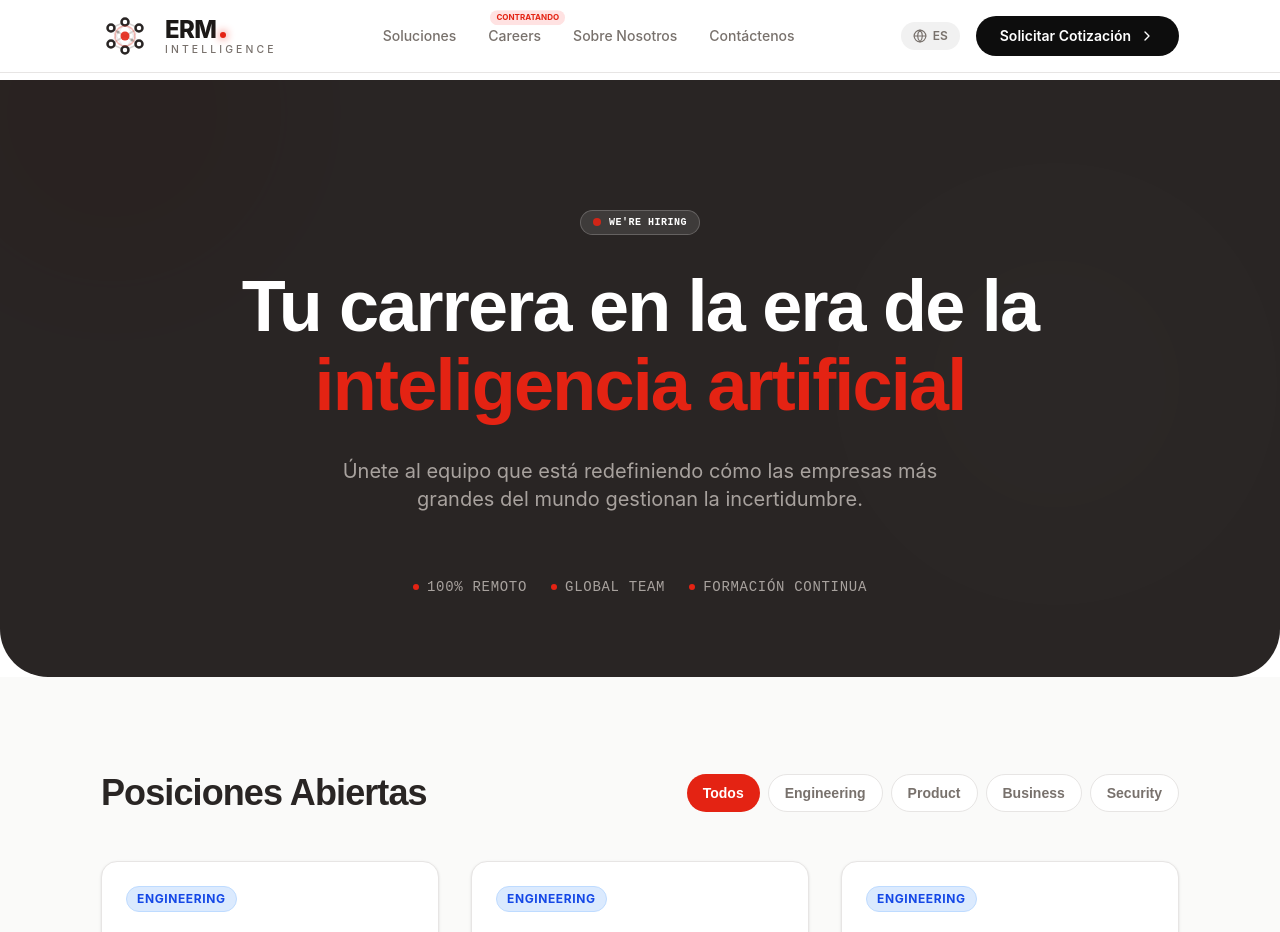
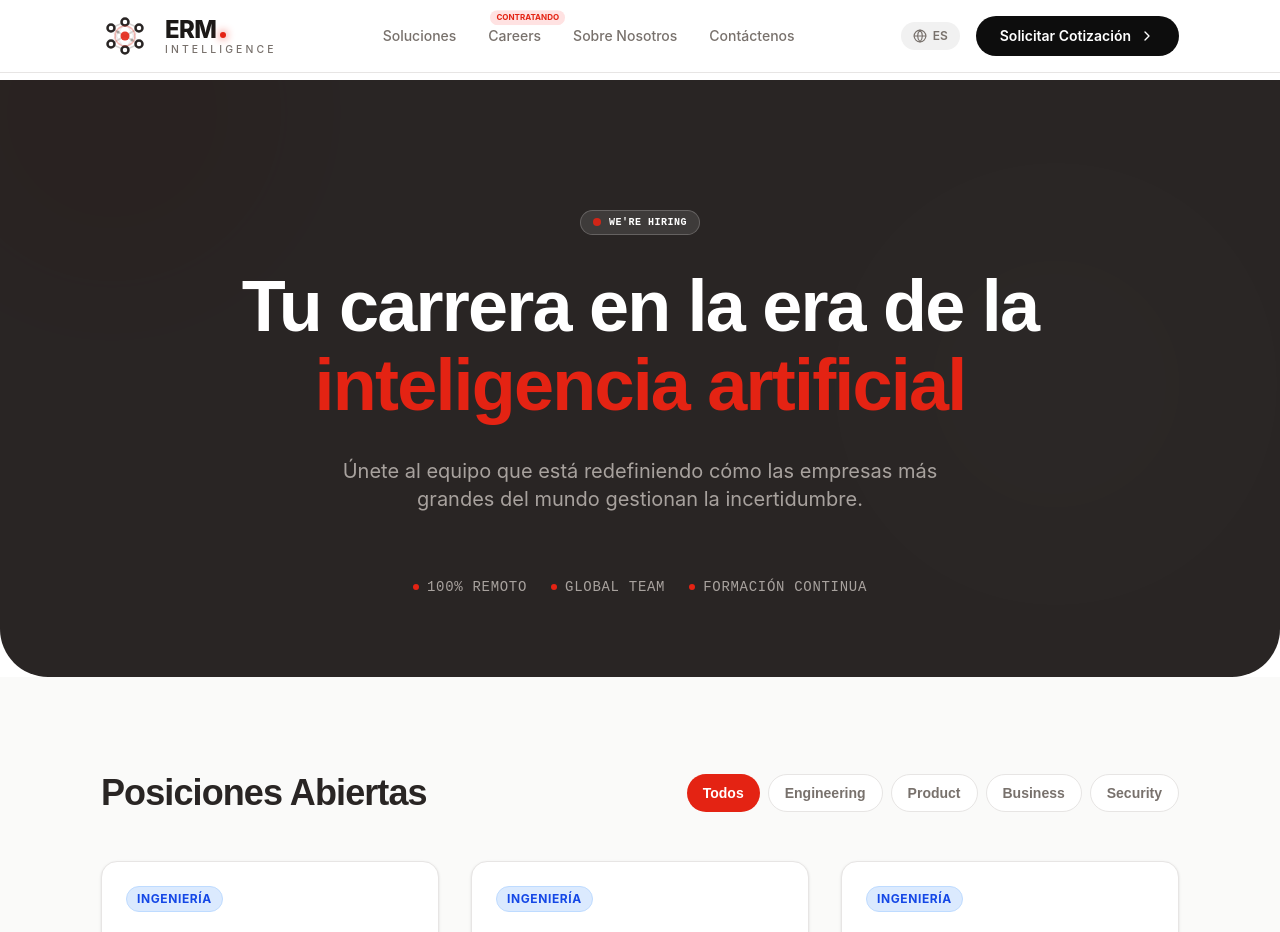
Before and after one commit to marinm80/erm-intelligence, a React (Vite) app in the folder frontend/: page /careers in a window 1280 px wide. Shown: the top 932 px of the page. Built offline with nearby package versions, Linux system fonts and the light colour scheme.

Commit message:
feat(i18n): finalize application form translations and apply bilingual models

```diff
--- a/frontend/src/components/careers/ApplicationForm.tsx
+++ b/frontend/src/components/careers/ApplicationForm.tsx
@@ -1,6 +1,7 @@
 import { useState, useRef } from 'react';
 import type { JobPosition, JobApplication } from '../../types/careers';
 import { UploadCloud, CheckCircle2, AlertCircle, X } from 'lucide-react';
+import { useTranslation } from 'react-i18next';
 
 interface ApplicationFormProps {
   jobs: JobPosition[];
@@ -8,6 +9,9 @@ interface ApplicationFormProps {
 }
 
 export const ApplicationForm = ({ jobs, selectedJobId }: ApplicationFormProps) => {
+  const { t, i18n } = useTranslation();
+  const lang = i18n.language === 'en' ? 'en' : 'es';
+
   const [formData, setFormData] = useState<Partial<JobApplication>>({
     positionId: selectedJobId || '',
     fullName: '',
@@ -179,7 +183,7 @@ export const ApplicationForm = ({ jobs, selectedJobId }: ApplicationFormProps) =
                  >
                    <option value="" disabled>Selecciona una posición</option>
                    {jobs.filter(j => j.isActive).map(job => (
-                     <option key={job.id} value={job.id}>{job.title} ({job.contractType} - {job.modality})</option>
+                     <option key={job.id} value={job.id}>{job.title[lang]} ({t(`careers.contracts.${job.contractType}`)} - {t(`careers.modalities.${job.modality}`)})</option>
                    ))}
                  </select>
              </div>
--- a/frontend/src/components/careers/JobCard.tsx
+++ b/frontend/src/components/careers/JobCard.tsx
@@ -9,7 +9,9 @@ interface JobCardProps {
 }
 
 export const JobCard = ({ job, onApply }: JobCardProps) => {
-  const { t } = useTranslation();
+  const { t, i18n } = useTranslation();
+  const lang = i18n.language === 'en' ? 'en' : 'es';
+
   const departmentColors: Record<string, string> = {
     'Engineering': 'bg-blue-100 text-blue-700 border-blue-200',
     'Product': 'bg-purple-100 text-purple-700 border-purple-200',
@@ -23,26 +25,26 @@ export const JobCard = ({ job, onApply }: JobCardProps) => {
     <div className="bg-white border border-stone-200 rounded-2xl p-6 shadow-sm hover:shadow-xl transition-all hover:scale-[1.02] flex flex-col h-full group">
       <div className="flex justify-between items-start mb-4">
         <span className={`px-2.5 py-1 rounded-full text-xs font-bold uppercase tracking-wider border ${badgeColor}`}>
-          {job.department}
+          {t(`careers.departments.${job.department}`)}
         </span>
       </div>
 
       <h3 className="text-xl font-display font-bold text-stone-800 mb-2 group-hover:text-(--color-brand-red) transition-colors line-clamp-2">
-        {job.title}
+        {job.title[lang]}
       </h3>
 
       <p className="text-stone-500 text-sm mb-6 grow line-clamp-3">
-        {job.description}
+        {job.description[lang]}
       </p>
 
       <div className="flex flex-wrap gap-4 mb-6 text-sm text-stone-500 font-medium">
         <div className="flex items-center gap-1.5">
           <MapPin className="w-4 h-4" />
-          {job.modality}
+          {t(`careers.modalities.${job.modality}`)}
         </div>
         <div className="flex items-center gap-1.5">
           <Clock className="w-4 h-4" />
-          {job.contractType}
+          {t(`careers.contracts.${job.contractType}`)}
         </div>
       </div>
 
@@ -59,7 +61,7 @@ export const JobCard = ({ job, onApply }: JobCardProps) => {
           onClick={() => onApply(job)}
           className="w-full py-3 bg-stone-100 text-stone-800 rounded-xl font-bold font-display hover:bg-(--color-brand-red) hover:text-white transition-colors group-hover:shadow-md"
         >
-          Aplicar Ahora
+          {t('careers.apply')}
         </button>
       </div>
     </div>
--- a/frontend/src/data/jobPositions.ts
+++ b/frontend/src/data/jobPositions.ts
@@ -3,158 +3,303 @@ import type { JobPosition } from '../types/careers';
 export const jobPositions: JobPosition[] = [
   {
     id: 'eng-01',
-    title: 'Senior Full-Stack Engineer (PERN)',
+    title: {
+      es: 'Senior Full-Stack Engineer (PERN)',
+      en: 'Senior Full-Stack Engineer (PERN)'
+    },
     department: 'Engineering',
     contractType: 'Full-time',
     modality: 'Remoto',
-    description: 'Buscamos un ingeniero Senior Full-Stack experimentado en el stack PERN (PostgreSQL, Express, React, Node.js) para liderar el desarrollo de nuestra plataforma core.',
-    requirements: [
+    description: {
+      es: 'Buscamos un ingeniero Senior Full-Stack experimentado en el stack PERN (PostgreSQL, Express, React, Node.js) para liderar el desarrollo de nuestra plataforma core.',
+      en: 'We are looking for an experienced Senior Full-Stack Engineer working with the PERN stack (PostgreSQL, Express, React, Node.js) to lead the development of our core platform.'
+    },
+    requirements: {
+      es: [
         '+5 años de experiencia en Node.js y React',
         'Sólidos conocimientos en TypeScript y arquitectura de software',
         'Experiencia con PostgreSQL y optimización de consultas',
         'Inglés intermedio/avanzado'
       ],
+      en: [
+        '5+ years of experience in Node.js and React',
+        'Solid knowledge of TypeScript and software architecture',
+        'Experience with PostgreSQL and query optimization',
+        'Intermediate/advanced English'
+      ]
+    },
     isActive: true,
   },
   {
     id: 'eng-02',
-    title: 'AI/ML Engineer',
+    title: {
+      es: 'AI/ML Engineer',
+      en: 'AI/ML Engineer'
+    },
     department: 'Engineering',
     contractType: 'Full-time',
     modality: 'Remoto',
-    description: 'Únete a nuestro equipo de IA para integrar modelos predictivos y LLMs en nuestras soluciones de ERM.',
-    requirements: [
+    description: {
+      es: 'Únete a nuestro equipo de IA para integrar modelos predictivos y LLMs en nuestras soluciones de ERM.',
+      en: 'Join our AI team to integrate predictive models and LLMs into our ERM solutions.'
+    },
+    requirements: {
+      es: [
         '+3 años de experiencia en Machine Learning / Data Science',
         'Experiencia práctica con Python, TensorFlow o PyTorch',
         'Conocimientos en integración de APIs de OpenAI o similares',
         'Capacidad de análisis de datos complejos'
       ],
+      en: [
+        '3+ years of experience in Machine Learning / Data Science',
+        'Hands-on experience with Python, TensorFlow or PyTorch',
+        'Knowledge of OpenAI APIs integration or similar',
+        'Ability to analyze complex data'
+      ]
+    },
     isActive: true,
   },
   {
     id: 'eng-03',
-    title: 'Backend Engineer (Node.js)',
+    title: {
+      es: 'Backend Engineer (Node.js)',
+      en: 'Backend Engineer (Node.js)'
+    },
     department: 'Engineering',
     contractType: 'Full-time',
     modality: 'Híbrido',
-    description: 'Desarrollador backend para mantenimiento y creación de nuevos servicios RESTful enfocados en alto rendimiento.',
-    requirements: [
+    description: {
+      es: 'Desarrollador backend para mantenimiento y creación de nuevos servicios RESTful enfocados en alto rendimiento.',
+      en: 'Backend developer for maintenance and creation of new high-performance RESTful services.'
+    },
+    requirements: {
+      es: [
         '+3 años en Node.js / Express',
         'Fuerte experiencia en SQL, diseño de BD',
         'Manejo de Docker, CI/CD'
       ],
+      en: [
+        '3+ years in Node.js / Express',
+        'Strong experience in SQL, DB design',
+        'Docker, CI/CD management'
+      ]
+    },
     isActive: true,
   },
   {
     id: 'eng-04',
-    title: 'DevOps / Cloud Engineer',
+    title: {
+      es: 'DevOps / Cloud Engineer',
+      en: 'DevOps / Cloud Engineer'
+    },
     department: 'Engineering',
     contractType: 'Full-time',
     modality: 'Remoto',
-    description: 'Responsable de la infraestructura cloud, pipelines de despliegue automatizado y monitoreo de sistemas.',
-    requirements: [
+    description: {
+      es: 'Responsable de la infraestructura cloud, pipelines de despliegue automatizado y monitoreo de sistemas.',
+      en: 'Responsible for cloud infrastructure, automated deployment pipelines, and systems monitoring.'
+    },
+    requirements: {
+      es: [
         'AWS / GCP expertise',
         'Kubernetes, Terraform, Ansible',
         'Experiencia en entornos de alta disponibilidad'
       ],
+      en: [
+        'AWS / GCP expertise',
+        'Kubernetes, Terraform, Ansible',
+        'Experience in high availability environments'
+      ]
+    },
     isActive: true,
   },
   {
     id: 'prod-01',
-    title: 'Product Manager',
+    title: {
+      es: 'Product Manager',
+      en: 'Product Manager'
+    },
     department: 'Product',
     contractType: 'Full-time',
     modality: 'Remoto',
-    description: 'Lidera la visión y el roadmap de ERM Intelligence, alineando las necesidades del cliente con el desarrollo técnico.',
-    requirements: [
+    description: {
+      es: 'Lidera la visión y el roadmap de ERM Intelligence, alineando las necesidades del cliente con el desarrollo técnico.',
+      en: 'Lead the vision and roadmap for ERM Intelligence, aligning client needs with technical development.'
+    },
+    requirements: {
+      es: [
         '+4 años de experiencia como Product Manager en B2B SaaS',
         'Fuerte comprensión de metodologías ágiles',
         'Habilidad para traducir métricas en decisiones de producto'
       ],
+      en: [
+        '4+ years of B2B SaaS Product Management experience',
+        'Strong understanding of agile methodologies',
+        'Ability to translate metrics into product decisions'
+      ]
+    },
     isActive: true,
   },
   {
     id: 'prod-02',
-    title: 'UX/UI Designer',
+    title: {
+      es: 'UX/UI Designer',
+      en: 'UX/UI Designer'
+    },
     department: 'Product',
     contractType: 'Full-time',
     modality: 'Remoto',
-    description: 'Diseñador apasionado por crear interfaces limpias, corporativas y altamente funcionales.',
-    requirements: [
+    description: {
+      es: 'Diseñador apasionado por crear interfaces limpias, corporativas y altamente funcionales.',
+      en: 'Designer passionate about creating clean, corporate, and highly functional interfaces.'
+    },
+    requirements: {
+      es: [
         'Portafolio destacable en productos digitales / SaaS',
         'Dominio de Figma y design systems',
         'Experiencia en diseño B2B'
       ],
+      en: [
+        'Outstanding portfolio in digital products / SaaS',
+        'Proficiency in Figma and design systems',
+        'Experience in B2B design'
+      ]
+    },
     isActive: true,
   },
   {
     id: 'bus-01',
-    title: 'Business Development Manager',
+    title: {
+      es: 'Business Development Manager',
+      en: 'Business Development Manager'
+    },
     department: 'Business',
     contractType: 'Full-time',
     modality: 'Híbrido',
-    description: 'Buscamos un desarrollador de negocios para abrir nuevos mercados y cerrar acuerdos B2B estratégicos.',
-    requirements: [
+    description: {
+      es: 'Buscamos un desarrollador de negocios para abrir nuevos mercados y cerrar acuerdos B2B estratégicos.',
+      en: 'We are looking for a business developer to open new markets and close strategic B2B deals.'
+    },
+    requirements: {
+      es: [
         'Experiencia en ventas B2B (software / servicios financieros)',
         'Habilidades comprobadas de negociación',
         'Alta capacidad de comunicación'
       ],
+      en: [
+        'Experience in B2B sales (software / financial services)',
+        'Proven negotiation skills',
+        'High communication capabilities'
+      ]
+    },
     isActive: true,
   },
   {
     id: 'bus-02',
-    title: 'Risk Consultant (ERM Specialist)',
+    title: {
+      es: 'Risk Consultant (ERM Specialist)',
+      en: 'Risk Consultant (ERM Specialist)'
+    },
     department: 'Business',
     contractType: 'Freelance',
     modality: 'Remoto',
-    description: 'Especialista en Enterprise Risk Management para asesorar a clientes clave y adaptar nuestra IA a sus necesidades.',
-    requirements: [
+    description: {
+      es: 'Especialista en Enterprise Risk Management para asesorar a clientes clave y adaptar nuestra IA a sus necesidades.',
+      en: 'Enterprise Risk Management specialist to advise key clients and adapt our AI to their needs.'
+    },
+    requirements: {
+      es: [
         'Certificaciones en Gestión de Riesgos (CRISC, CERA, etc.)',
         'Experiencia consultiva previa',
         'Disponibilidad por proyectos'
       ],
+      en: [
+        'Risk Management certifications (CRISC, CERA, etc.)',
+        'Previous consulting experience',
+        'Project-based availability'
+      ]
+    },
     isActive: true,
   },
   {
     id: 'bus-03',
-    title: 'Technical Sales Engineer',
+    title: {
+      es: 'Technical Sales Engineer',
+      en: 'Technical Sales Engineer'
+    },
     department: 'Business',
     contractType: 'Full-time',
     modality: 'Remoto',
-    description: 'El puente entre tecnología y ventas. Demuestra la capacidad técnica de ERM Intelligence a prospectos.',
-    requirements: [
+    description: {
+      es: 'El puente entre tecnología y ventas. Demuestra la capacidad técnica de ERM Intelligence a prospectos.',
+      en: 'The bridge between technology and sales. Demonstrate the technical capability of ERM Intelligence to prospects.'
+    },
+    requirements: {
+      es: [
         'Background técnico sólido',
         'Excelentes habilidades de presentación',
         'Inglés avanzado'
       ],
+      en: [
+        'Solid technical background',
+        'Excellent presentation skills',
+        'Advanced English'
+      ]
+    },
     isActive: true,
   },
   {
     id: 'sec-01',
-    title: 'Information Security Analyst',
+    title: {
+      es: 'Information Security Analyst',
+      en: 'Information Security Analyst'
+    },
     department: 'Security',
     contractType: 'Full-time',
     modality: 'Remoto',
-    description: 'Asegura que nuestros sistemas y los datos de nuestros clientes cumplan con los más altos estándares de seguridad.',
-    requirements: [
+    description: {
+      es: 'Asegura que nuestros sistemas y los datos de nuestros clientes cumplan con los más altos estándares de seguridad.',
+      en: "Ensures that our systems and our clients' data comply with the highest security standards."
+    },
+    requirements: {
+      es: [
         'Auditorías de seguridad, ethical hacking',
         'Conocimientos de ISO 27001, SOC2',
         '+3 años en ciberseguridad'
       ],
+      en: [
+        'Security audits, ethical hacking',
+        'Knowledge of ISO 27001, SOC2',
+        '3+ years in cybersecurity'
+      ]
+    },
     isActive: true,
   },
   {
     id: 'sec-02',
-    title: 'Data Governance Specialist',
+    title: {
+      es: 'Data Governance Specialist',
+      en: 'Data Governance Specialist'
+    },
     department: 'Security',
     contractType: 'Full-time',
     modality: 'Remoto',
-    description: 'Especialista en privacidad y gobernanza de datos para asegurar el cumplimiento normativo (GDPR, etc).',
-    requirements: [
+    description: {
+      es: 'Especialista en privacidad y gobernanza de datos para asegurar el cumplimiento normativo (GDPR, etc).',
+      en: 'Data privacy and governance specialist to ensure regulatory compliance (GDPR, etc.).'
+    },
+    requirements: {
+      es: [
         'Experiencia en leyes de protección de datos',
         'Implementación de frameworks de gobernanza',
         'Atención al detalle y documentación'
       ],
+      en: [
+        'Experience with data protection laws',
+        'Implementation of governance frameworks',
+        'Attention to detail and documentation'
+      ]
+    },
     isActive: true,
   }
 ];
--- a/frontend/src/i18n.ts
+++ b/frontend/src/i18n.ts
@@ -63,6 +63,22 @@ const resources = {
           "requirements": "Requisitos",
           "apply_title": "Aplicar a esta posición",
           "not_found": "Oferta no encontrada"
+        },
+        "departments": {
+          "Engineering": "Ingeniería",
+          "Product": "Producto",
+          "Business": "Negocios",
+          "Security": "Seguridad"
+        },
+        "modalities": {
+          "Remoto": "Remoto",
+          "Híbrido": "Híbrido",
+          "Presencial": "Presencial"
+        },
+        "contracts": {
+          "Full-time": "Tiempo completo",
+          "Part-time": "Medio tiempo",
+          "Freelance": "Freelance"
         }
       },
       "hero": {
@@ -220,6 +236,22 @@ const resources = {
           "requirements": "Requirements",
           "apply_title": "Apply for this position",
           "not_found": "Position not found"
+        },
+        "departments": {
+          "Engineering": "Engineering",
+          "Product": "Product",
+          "Business": "Business",
+          "Security": "Security"
+        },
+        "modalities": {
+          "Remoto": "Remote",
+          "Híbrido": "Hybrid",
+          "Presencial": "On-site"
+        },
+        "contracts": {
+          "Full-time": "Full-time",
+          "Part-time": "Part-time",
+          "Freelance": "Freelance"
         }
       },
       "hero": {
--- a/frontend/src/types/careers.ts
+++ b/frontend/src/types/careers.ts
@@ -4,12 +4,12 @@ export type ContractType = 'Full-time' | 'Part-time' | 'Freelance';
 
 export interface JobPosition {
   id: string;
-  title: string;
+  title: { es: string; en: string };
   department: Department;
   modality: ModalityType;
   contractType: ContractType;
-  description: string;
-  requirements: string[];
+  description: { es: string; en: string };
+  requirements: { es: string[]; en: string[] };
   isActive: boolean;
 }
 
```
Also changed, not shown: frontend/src/pages/JobDetailPage.tsx (+9 -8 lines). Lines whose indentation alone changed are shown as unchanged.
